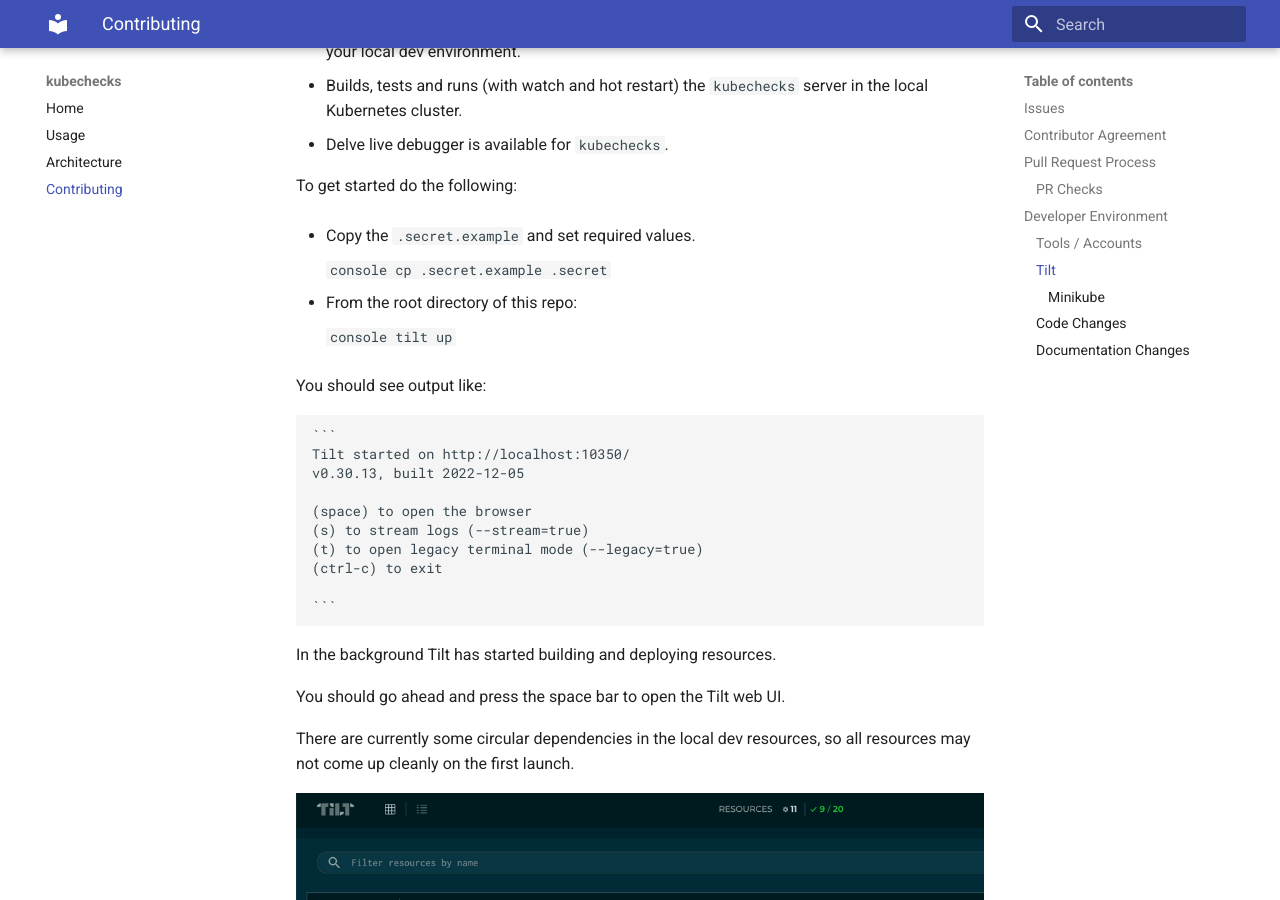
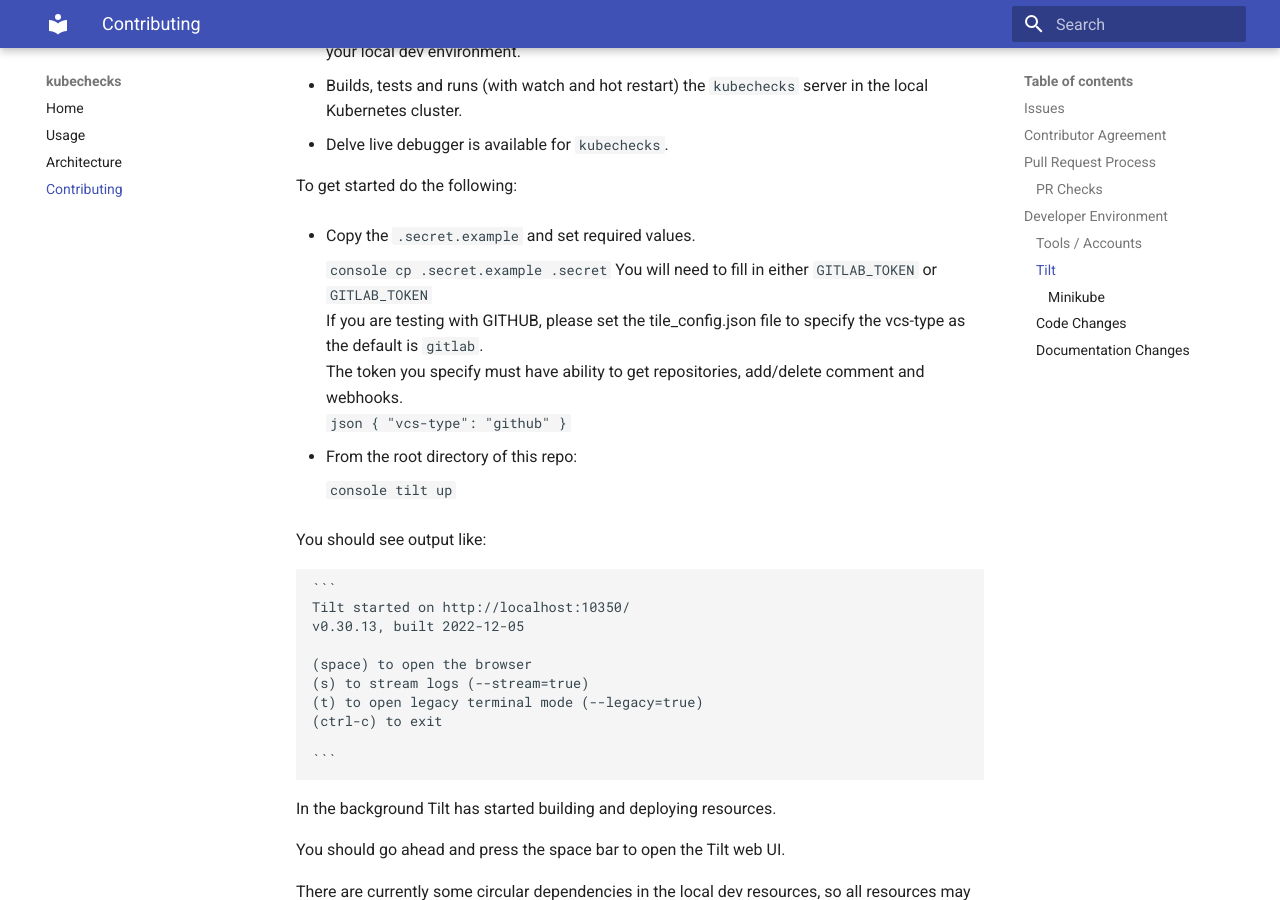
Before and after one commit to zapier/kubechecks, an MkDocs documentation site: the page built from docs/contributing.md, in a window 1280 px wide and 900 px high, scrolled down 2347 px. Built offline with MkDocs 1.6.1 and Material for MkDocs 9.7.7, drawn with Linux system fonts in a browser that asks for light colours.

Commit message:
doc update and tiltfile update
1. add bit more docs
2. tilt file update to prevent start up if .secret is missing.

````diff
--- a/docs/contributing.md
+++ b/docs/contributing.md
@@ -72,6 +72,14 @@ To get started do the following:
     ```console
     cp .secret.example .secret
     ```
+  You will need to fill in either `GITLAB_TOKEN` or `GITLAB_TOKEN`
+  If you are testing with GITHUB, please set the tile_config.json file to specify the vcs-type as the default is `gitlab`.
+  The token you specify must have ability to get repositories, add/delete comment and webhooks.
+    ```json
+    {
+      "vcs-type": "github"
+    }
+    ```
 
 * From the root directory of this repo:
 
````
Also changed, not shown: 1 other file.
